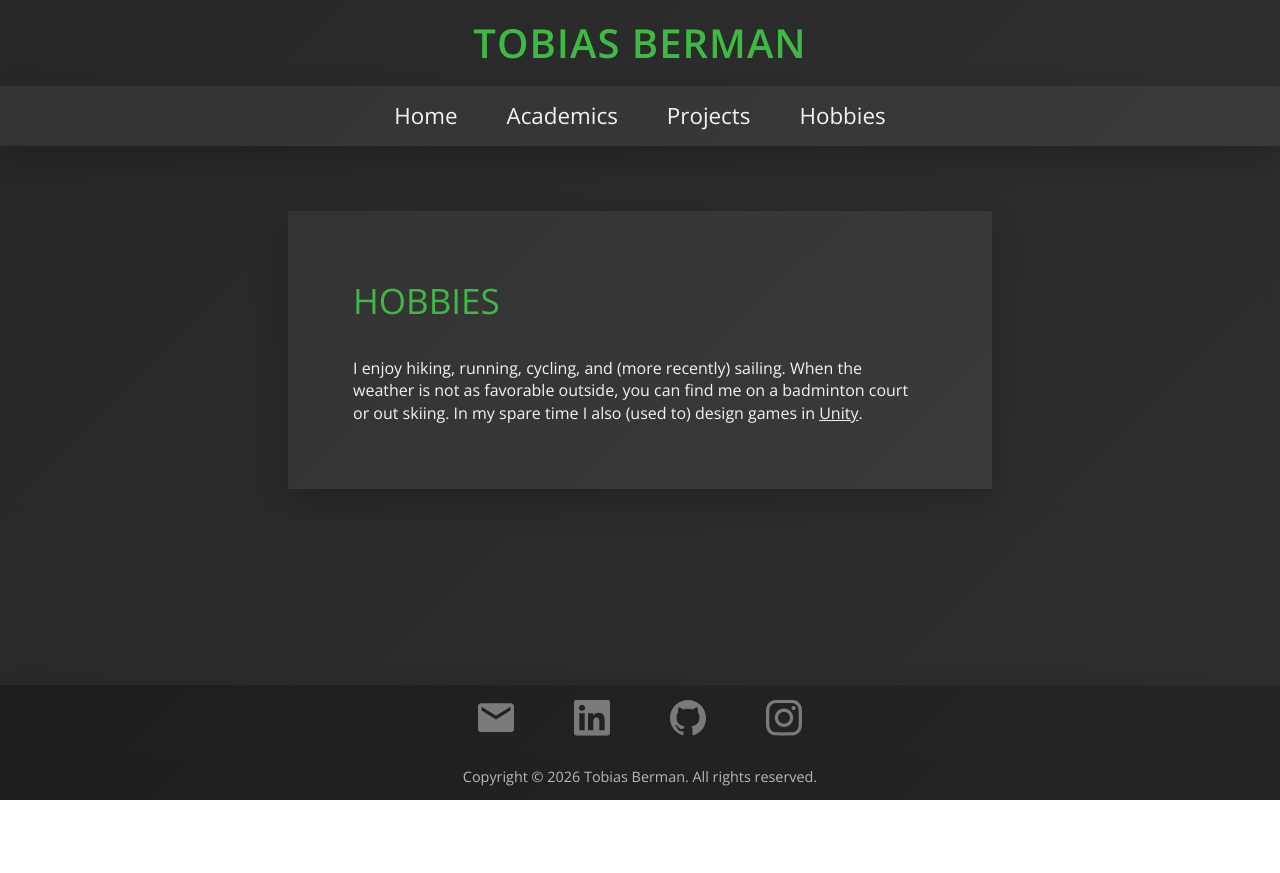
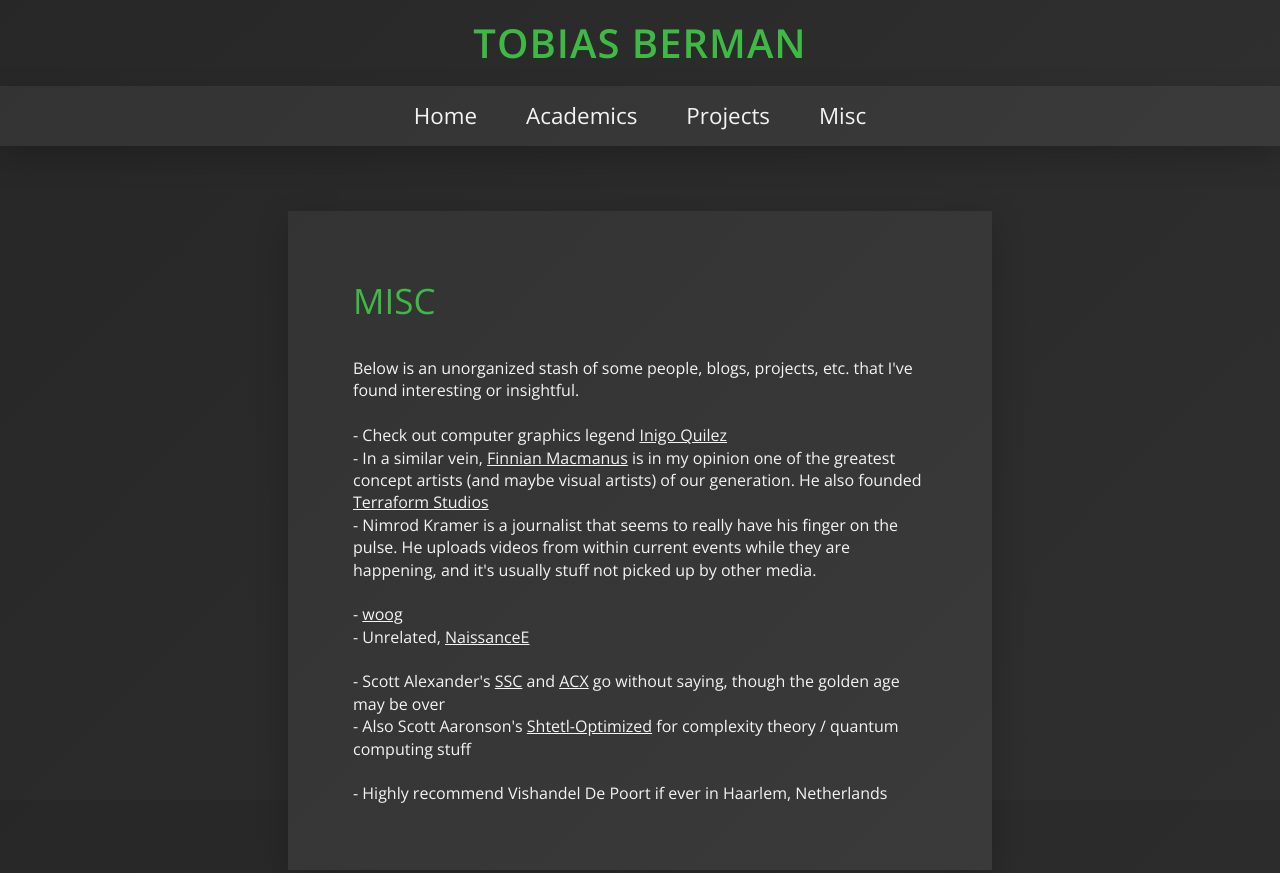
Before and after one commit to TobiasBerman/website, a plain HTML site: page misc.html in a window 1280 px wide. Shown: the top 873 px of the page. Before the commit the page ends 800 px from the top, so only its background shows below. Drawn offline with nearby package versions, Linux system fonts and the light colour scheme.

Commit message:
some updates

```diff
--- a/hobbies.html
+++ b/misc.html
@@ -21,15 +21,35 @@
                         <li><a href="index.html">Home</a></li>
                         <li><a href="academics.html">Academics</a></li>
                         <li><a href="projects.html">Projects</a></li>
-                        <li><a href="hobbies.html">Hobbies</a></li>
+                        <li><a href="misc.html">Misc</a></li>
                     </ul>
                 </nav>
             </header>
 
             <section id="text">
-                <h2>Hobbies</h2>
+                <h2>Misc</h2>
                 <p>
-                    I enjoy hiking, running, cycling, and (more recently) sailing. When the weather is not as favorable outside, you can find me on a badminton court or out skiing. In my spare time I also (used to) design games in <a target="_blank" href="https://unity.com/">Unity</a>.
+                    Below is an unorganized stash of some people, blogs, projects, etc. that I've found interesting or insightful.
+                    <br/>
+                    <br/>
+                    - Check out computer graphics legend <a target="_blank" href="https://iquilezles.org/">Inigo Quilez</a>
+                    <br/>
+                    - In a similar vein, <a target="_blank" href="https://fmacmanus.com/">Finnian Macmanus</a> is in my opinion one of the greatest concept artists (and maybe visual artists) of our generation. He also founded <a target="_blank" href="https://terraformstudios.com/">Terraform Studios</a>
+                    <br/>
+                    - Nimrod Kramer is a journalist that seems to really have his finger on the pulse. He uploads videos from within current events while they are happening, and it's usually stuff not picked up by other media.
+                    <br/>
+                    <br/>
+                    - <a target="_blank" href="https://woog97.github.io/">woog</a>
+                    <br/>
+                    - Unrelated, <a target="_blank" href="https://en.wikipedia.org/wiki/NaissanceE">NaissanceE</a>
+                    <br/>
+                    <br/>
+                    - Scott Alexander's <a target="_blank" href="https://slatestarcodex.com/">SSC</a> and <a target="_blank" href="https://www.astralcodexten.com/">ACX</a> go without saying, though the golden age may be over
+                    <br/>
+                    - Also Scott Aaronson's <a target="_blank" href="https://scottaaronson.blog/">Shtetl-Optimized</a> for complexity theory / quantum computing stuff
+                    <br/>
+                    <br/>
+                    - Highly recommend Vishandel De Poort if ever in Haarlem, Netherlands
                 </p>
             </section>
 
```
Also changed, not shown: academics.html (+1 -1 lines), index.html (+1 -1 lines), projects.html (+4 -4 lines).
